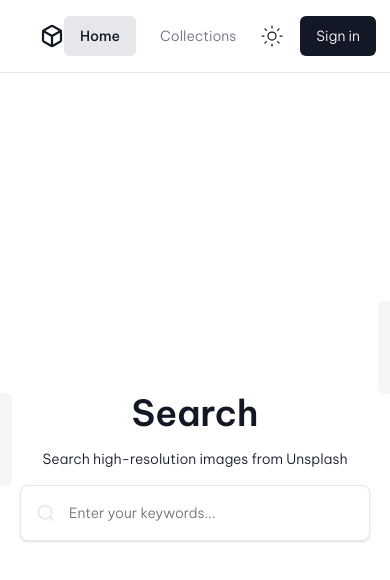
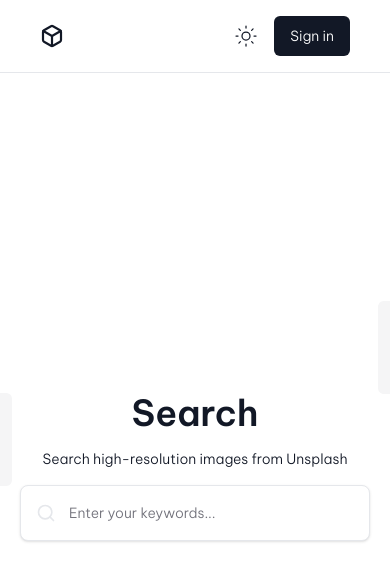
Before and after one commit to Poli2714/image-box, a Next.js app: page / in a window 390 px wide. Shown: the top 580 px of the page. Built offline with nearby package versions, Linux system fonts and the light colour scheme.

Commit message:
feat: remove NavItems on mobile-size screen

```diff
--- a/src/app/components/PageHeader/components/NavItems/NavItems.tsx
+++ b/src/app/components/PageHeader/components/NavItems/NavItems.tsx
@@ -13,7 +13,7 @@ const navItems = [
 
 function NavItems() {
   return (
-    <nav>
+    <nav className='hidden sm:block'>
       <ul className='flex items-center space-x-2'>
         {navItems.map((item, i) => (
           <li className='text-secondary-foreground' key={i}>
```
